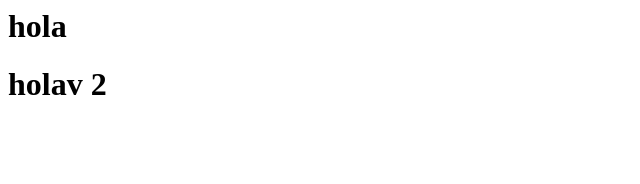
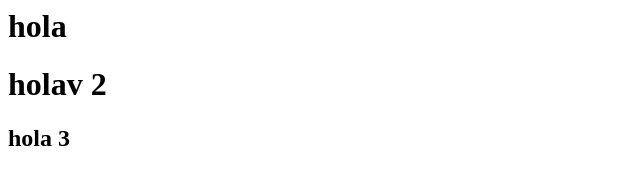
Before and after one commit to DDAN48/claseGIT, a plain HTML site: page index.html in a window 1280 px wide. Shown: the whole page, without its empty margins (0-640 px from the left). Drawn offline with Linux system fonts and the light colour scheme.

Commit message:
4to commit

```diff
--- a/index.html
+++ b/index.html
@@ -2,3 +2,6 @@
 <h1>hola<h1/>
 
 <h1>holav 2<h1/>
+
+
+<h2>hola 3<h3/>
```
